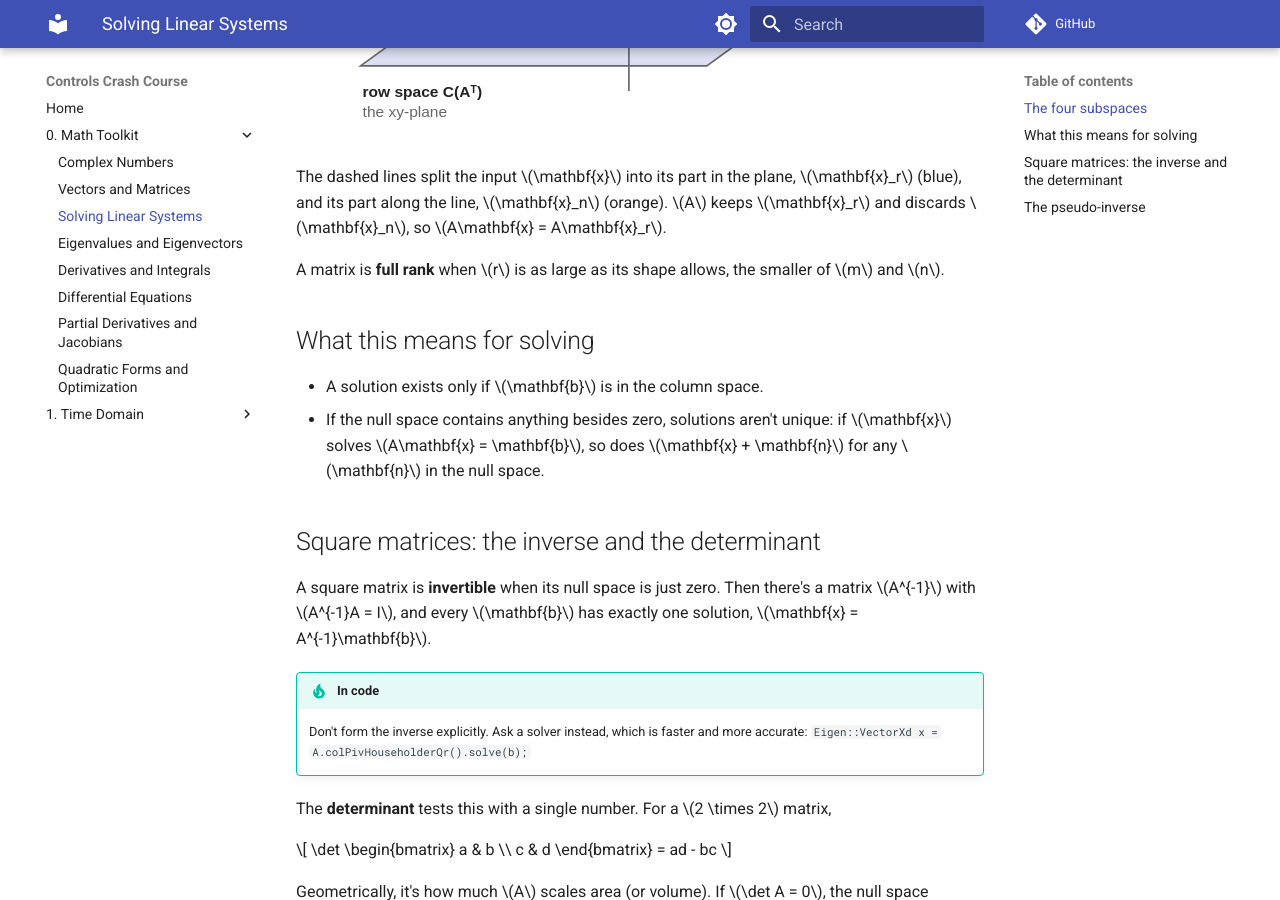
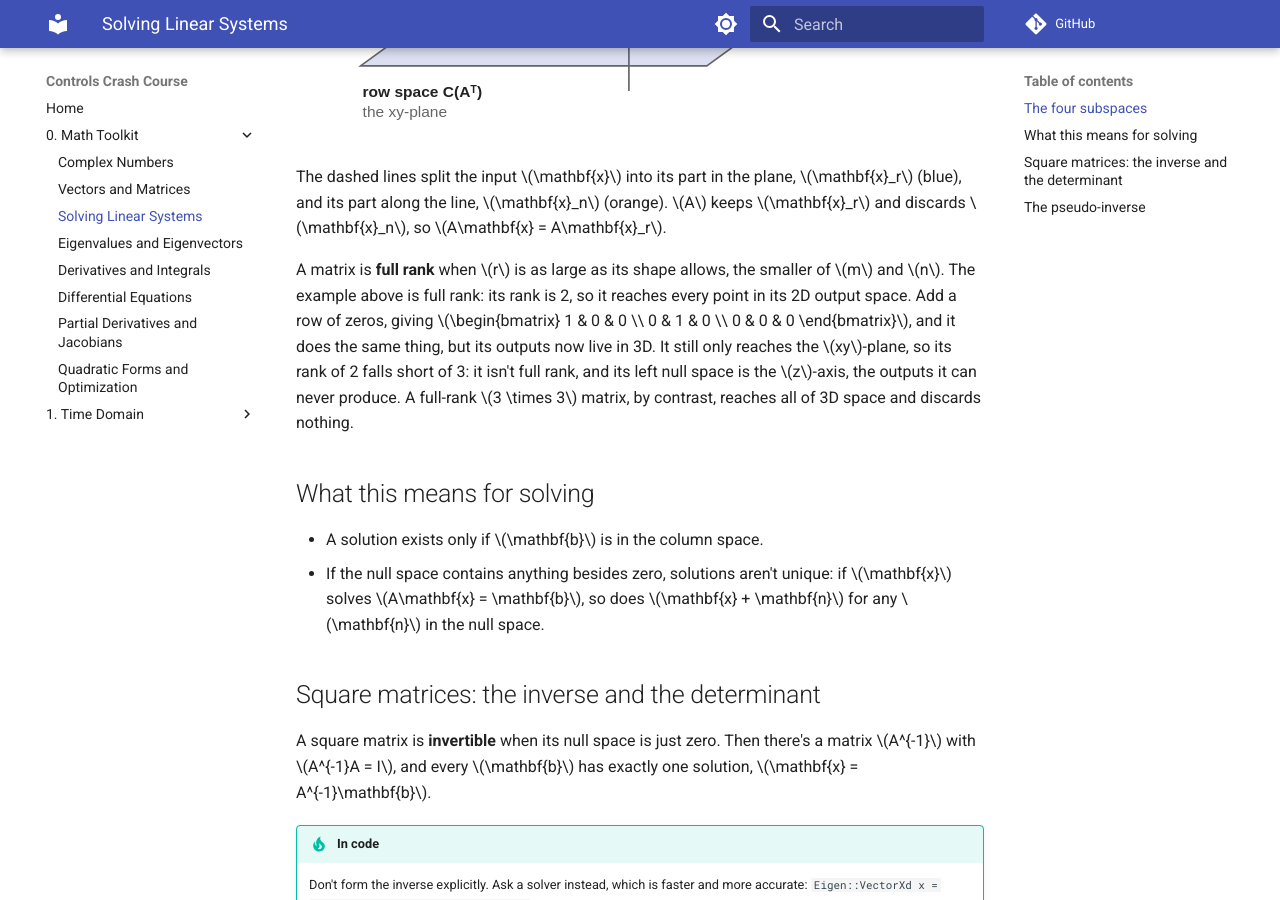
Before and after one commit to cdebuys/controls-crash-course, an MkDocs documentation site: the page built from docs/math/linear_systems.md, in a window 1280 px wide and 900 px high, scrolled down 1739 px. Built offline with MkDocs 1.6.1 and Material for MkDocs 9.7.7, drawn with Linux system fonts in a browser that asks for light colours; nearby versions of some CDN libraries; a script that is not in the unit is left out; comment, search, counter and statistics services are not loaded.

Commit message:
docs(ch0): tie full rank to the plane-and-line example

```diff
--- a/docs/math/linear_systems.md
+++ b/docs/math/linear_systems.md
@@ -49,7 +49,13 @@ The dashed lines split the input $\mathbf{x}$ into its part in the plane, $\math
 and discards $\mathbf{x}_n$, so $A\mathbf{x} = A\mathbf{x}_r$.
 
 A matrix is **full rank** when $r$ is as large as its shape allows, the smaller of $m$
-and $n$.
+and $n$. The example above is full rank: its rank is 2, so it reaches every point in its
+2D output space. Add a row of zeros, giving
+$\begin{bmatrix} 1 & 0 & 0 \\ 0 & 1 & 0 \\ 0 & 0 & 0 \end{bmatrix}$, and it does the same
+thing, but its outputs now live in 3D. It still only reaches the $xy$-plane, so its rank
+of 2 falls short of 3: it isn't full rank, and its left null space is the $z$-axis, the
+outputs it can never produce. A full-rank $3 \times 3$ matrix, by contrast, reaches all of
+3D space and discards nothing.
 
 ## What this means for solving
 
```
